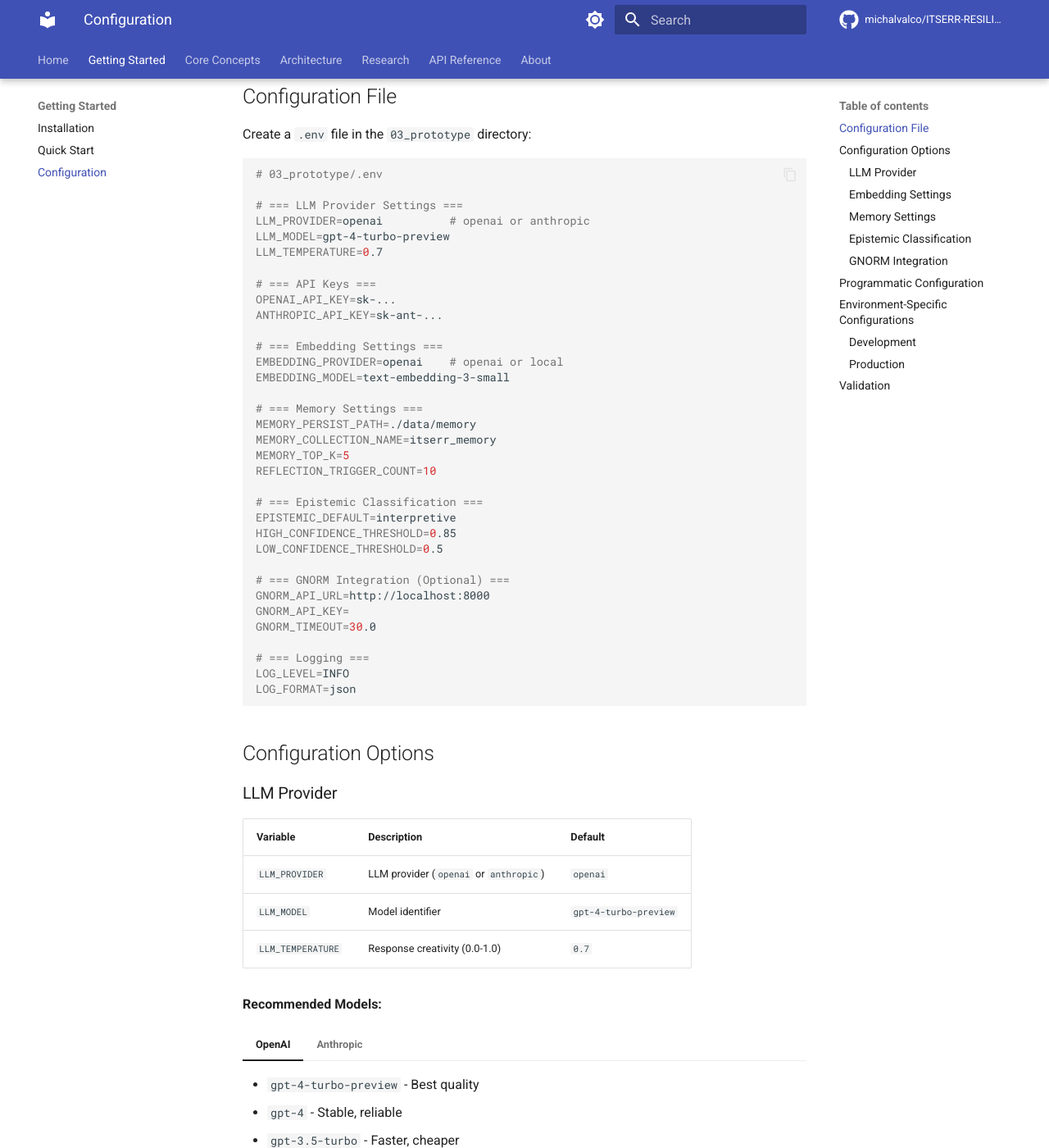
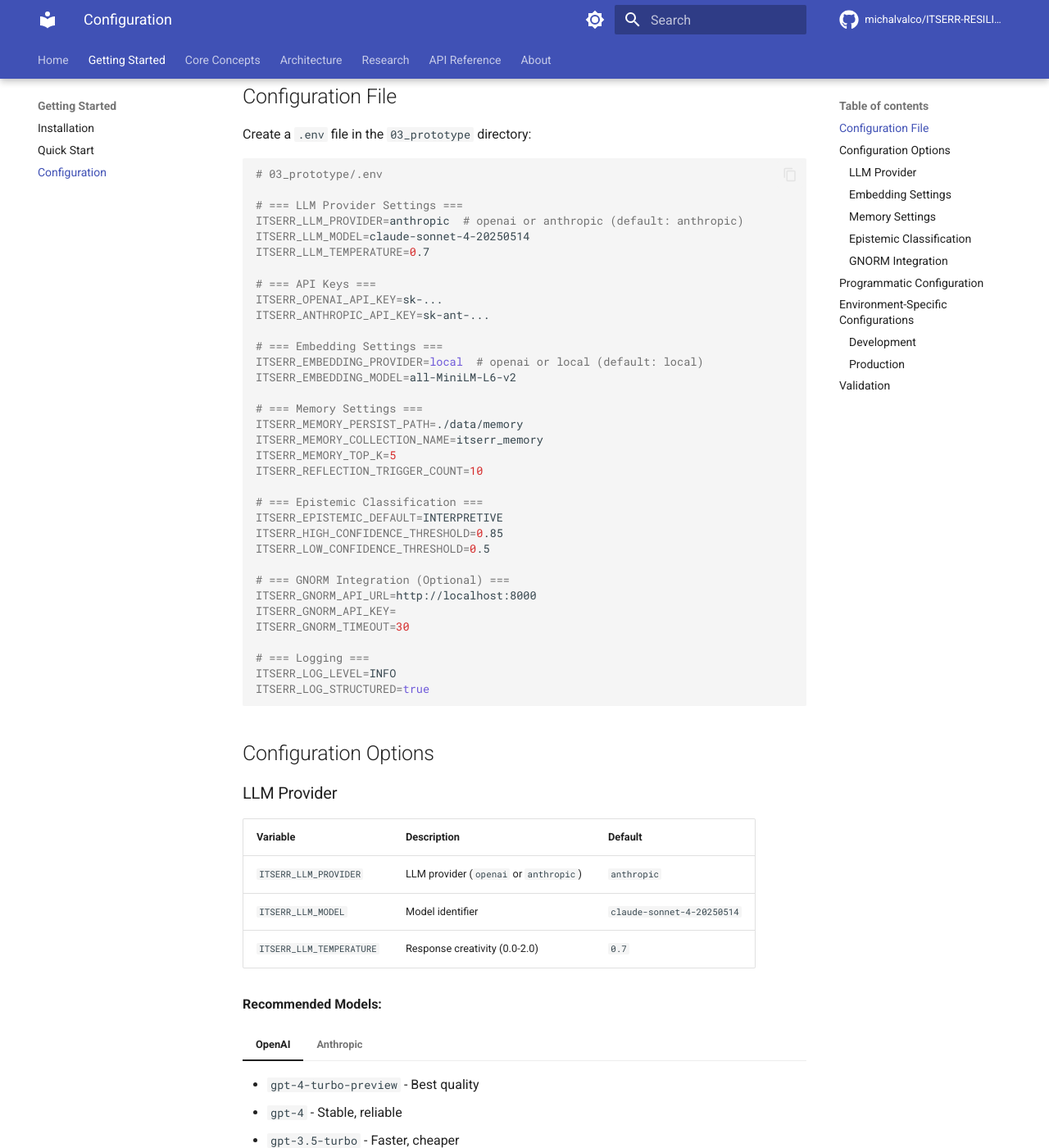
Before and after one commit to michalvalco/ITSERR-RESILIENCE-Project, an MkDocs documentation site: the page built from docs/getting-started/configuration.md, in a window 1280 px wide and 1400 px high, scrolled down 193 px. Shown: the whole window at 82% size. Built offline with MkDocs 1.6.1 and Material for MkDocs 9.7.7, drawn with Linux system fonts in a browser that asks for light colours; comment, search, counter and statistics services are not loaded; some of the changed text lies outside the part shown.

Commit message:
Address Copilot review feedback for streams and documentation
Code changes:
- Normalize all timestamps to UTC in MemoryItem.from_dict() by adding
  astimezone(timezone.utc) call after handling naive timestamps

Documentation fixes:
- Update AgentConfig defaults to match actual code (ANTHROPIC, LOCAL,
  claude-sonnet-4-20250514, all-MiniLM-L6-v2, INTERPRETIVE)
- Add ITSERR_ prefix to all environment variable names in docs
- Fix ToolCategory enum to match implementation (READ_ONLY, NOTE_TAKING,
  MODIFICATION, EXTERNAL instead of INTERNAL, QUERY)
- Correct Quick Start sections to show proper Anthropic configuration

https://claude.ai/code/session_018HtLQQ8Go9REefkqdD8XDa

````diff
--- a/docs/getting-started/configuration.md
+++ b/docs/getting-started/configuration.md
@@ -10,37 +10,37 @@ Create a `.env` file in the `03_prototype` directory:
 # 03_prototype/.env
 
 # === LLM Provider Settings ===
-LLM_PROVIDER=openai          # openai or anthropic
-LLM_MODEL=gpt-4-turbo-preview
-LLM_TEMPERATURE=0.7
+ITSERR_LLM_PROVIDER=anthropic  # openai or anthropic (default: anthropic)
+ITSERR_LLM_MODEL=claude-sonnet-4-20250514
+ITSERR_LLM_TEMPERATURE=0.7
 
 # === API Keys ===
-OPENAI_API_KEY=sk-...
-ANTHROPIC_API_KEY=sk-ant-...
+ITSERR_OPENAI_API_KEY=sk-...
+ITSERR_ANTHROPIC_API_KEY=sk-ant-...
 
 # === Embedding Settings ===
-EMBEDDING_PROVIDER=openai    # openai or local
-EMBEDDING_MODEL=text-embedding-3-small
+ITSERR_EMBEDDING_PROVIDER=local  # openai or local (default: local)
+ITSERR_EMBEDDING_MODEL=all-MiniLM-L6-v2
 
 # === Memory Settings ===
-MEMORY_PERSIST_PATH=./data/memory
-MEMORY_COLLECTION_NAME=itserr_memory
-MEMORY_TOP_K=5
-REFLECTION_TRIGGER_COUNT=10
+ITSERR_MEMORY_PERSIST_PATH=./data/memory
+ITSERR_MEMORY_COLLECTION_NAME=itserr_memory
+ITSERR_MEMORY_TOP_K=5
+ITSERR_REFLECTION_TRIGGER_COUNT=10
 
 # === Epistemic Classification ===
-EPISTEMIC_DEFAULT=interpretive
-HIGH_CONFIDENCE_THRESHOLD=0.85
-LOW_CONFIDENCE_THRESHOLD=0.5
+ITSERR_EPISTEMIC_DEFAULT=INTERPRETIVE
+ITSERR_HIGH_CONFIDENCE_THRESHOLD=0.85
+ITSERR_LOW_CONFIDENCE_THRESHOLD=0.5
 
 # === GNORM Integration (Optional) ===
-GNORM_API_URL=http://localhost:8000
-GNORM_API_KEY=
-GNORM_TIMEOUT=30.0
+ITSERR_GNORM_API_URL=http://localhost:8000
+ITSERR_GNORM_API_KEY=
+ITSERR_GNORM_TIMEOUT=30
 
 # === Logging ===
-LOG_LEVEL=INFO
-LOG_FORMAT=json
+ITSERR_LOG_LEVEL=INFO
+ITSERR_LOG_STRUCTURED=true
 ```
 
 ## Configuration Options
@@ -49,9 +49,9 @@ LOG_FORMAT=json
 
 | Variable | Description | Default |
 |----------|-------------|---------|
-| `LLM_PROVIDER` | LLM provider (`openai` or `anthropic`) | `openai` |
-| `LLM_MODEL` | Model identifier | `gpt-4-turbo-preview` |
-| `LLM_TEMPERATURE` | Response creativity (0.0-1.0) | `0.7` |
+| `ITSERR_LLM_PROVIDER` | LLM provider (`openai` or `anthropic`) | `anthropic` |
+| `ITSERR_LLM_MODEL` | Model identifier | `claude-sonnet-4-20250514` |
+| `ITSERR_LLM_TEMPERATURE` | Response creativity (0.0-2.0) | `0.7` |
 
 **Recommended Models:**
 
@@ -71,42 +71,42 @@ LOG_FORMAT=json
 
 | Variable | Description | Default |
 |----------|-------------|---------|
-| `EMBEDDING_PROVIDER` | Embedding source (`openai` or `local`) | `openai` |
-| `EMBEDDING_MODEL` | Model for embeddings | `text-embedding-3-small` |
+| `ITSERR_EMBEDDING_PROVIDER` | Embedding source (`openai` or `local`) | `local` |
+| `ITSERR_EMBEDDING_MODEL` | Model for embeddings | `all-MiniLM-L6-v2` |
 
-**Local Embedding Models:**
+**Local Embedding Models (default):**
 
 ```bash
-EMBEDDING_PROVIDER=local
-EMBEDDING_MODEL=all-MiniLM-L6-v2  # Fast, good quality
+ITSERR_EMBEDDING_PROVIDER=local
+ITSERR_EMBEDDING_MODEL=all-MiniLM-L6-v2  # Fast, good quality (default)
 # or
-EMBEDDING_MODEL=all-mpnet-base-v2  # Higher quality, slower
+ITSERR_EMBEDDING_MODEL=all-mpnet-base-v2  # Higher quality, slower
 ```
 
 ### Memory Settings
 
 | Variable | Description | Default |
 |----------|-------------|---------|
-| `MEMORY_PERSIST_PATH` | ChromaDB storage location | `./data/memory` |
-| `MEMORY_COLLECTION_NAME` | Collection name | `itserr_memory` |
-| `MEMORY_TOP_K` | Items to retrieve | `5` |
-| `REFLECTION_TRIGGER_COUNT` | Exchanges before summarization | `10` |
+| `ITSERR_MEMORY_PERSIST_PATH` | ChromaDB storage location | `./data/memory` |
+| `ITSERR_MEMORY_COLLECTION_NAME` | Collection name | `itserr_memory` |
+| `ITSERR_MEMORY_TOP_K` | Items to retrieve | `5` |
+| `ITSERR_REFLECTION_TRIGGER_COUNT` | Exchanges before summarization | `10` |
 
 ### Epistemic Classification
 
 | Variable | Description | Default |
 |----------|-------------|---------|
-| `EPISTEMIC_DEFAULT` | Default indicator for ambiguous content | `interpretive` |
-| `HIGH_CONFIDENCE_THRESHOLD` | Threshold for FACTUAL classification | `0.85` |
-| `LOW_CONFIDENCE_THRESHOLD` | Threshold below which to flag for review | `0.5` |
+| `ITSERR_EPISTEMIC_DEFAULT` | Default indicator for ambiguous content | `INTERPRETIVE` |
+| `ITSERR_HIGH_CONFIDENCE_THRESHOLD` | Threshold for FACTUAL classification | `0.85` |
+| `ITSERR_LOW_CONFIDENCE_THRESHOLD` | Threshold below which to flag for review | `0.5` |
 
 ### GNORM Integration
 
 | Variable | Description | Default |
 |----------|-------------|---------|
-| `GNORM_API_URL` | GNORM API endpoint | `http://localhost:8000` |
-| `GNORM_API_KEY` | API authentication key | (none) |
-| `GNORM_TIMEOUT` | Request timeout in seconds | `30.0` |
+| `ITSERR_GNORM_API_URL` | GNORM API endpoint | (none) |
+| `ITSERR_GNORM_API_KEY` | API authentication key | (none) |
+| `ITSERR_GNORM_TIMEOUT` | Request timeout in seconds | `30` |
 
 ## Programmatic Configuration
 
@@ -132,17 +132,17 @@ agent = ITSERRAgent(config)
 ### Development
 
 ```bash
-LOG_LEVEL=DEBUG
-LLM_MODEL=gpt-3.5-turbo  # Cheaper for testing
+ITSERR_LOG_LEVEL=DEBUG
+ITSERR_LLM_MODEL=claude-3-5-haiku-20241022  # Faster for testing
 ```
 
 ### Production
 
 ```bash
-LOG_LEVEL=INFO
-LOG_FORMAT=json
-LLM_MODEL=gpt-4-turbo-preview
-HIGH_CONFIDENCE_THRESHOLD=0.9
+ITSERR_LOG_LEVEL=INFO
+ITSERR_LOG_STRUCTURED=true
+ITSERR_LLM_MODEL=claude-sonnet-4-20250514
+ITSERR_HIGH_CONFIDENCE_THRESHOLD=0.9
 ```
 
 ## Validation
````
Also changed, not shown: README.md (+9 -7 lines), docs/api/agent.md (+10 -10 lines), docs/concepts/tool-patterns.md (+43 -43 lines), docs/getting-started/installation.md (+27 -19 lines), docs/index.md (+6 -2 lines), 1 other file.
